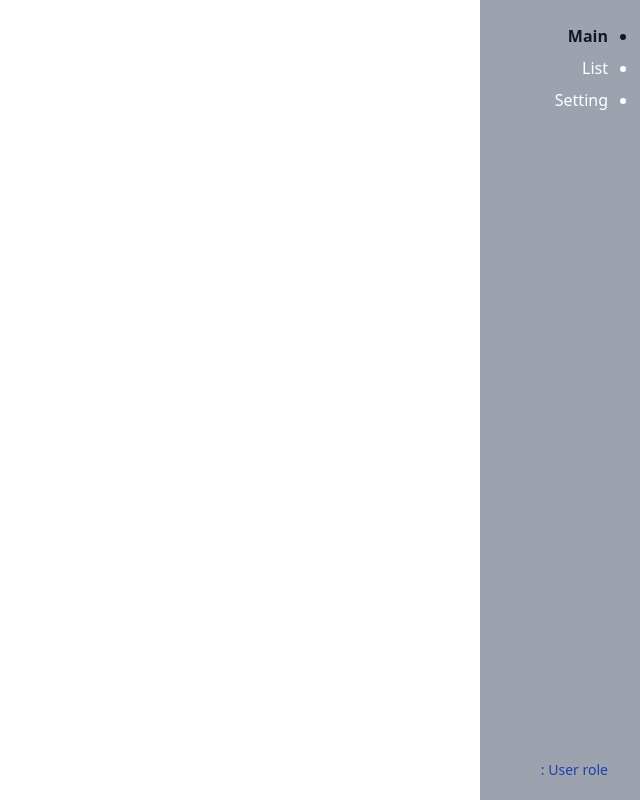
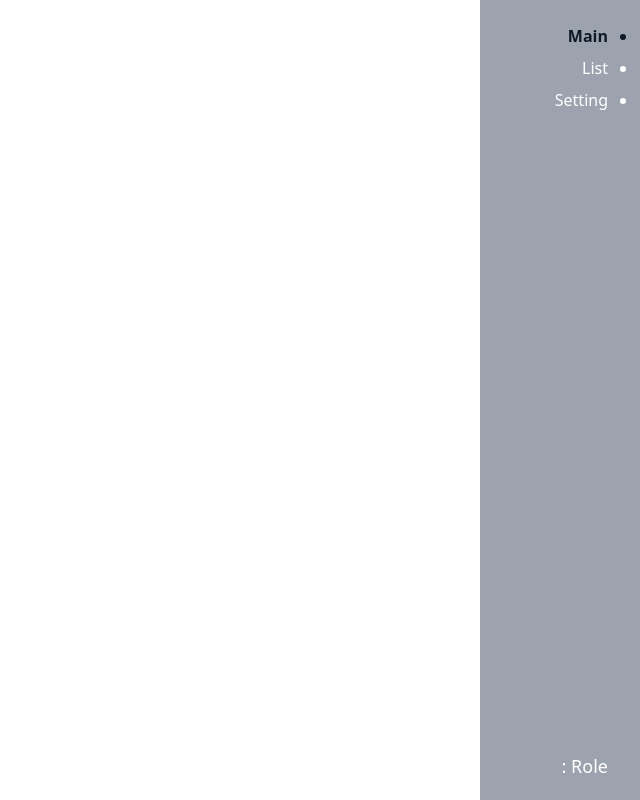
Before and after one commit to rohamalish/project-psp, a Next.js app in the folder project-psp/: page /components/menu in a window 1280 px wide. Shown: the whole page, without its empty margins (640-1280 px from the left). Built offline with nearby package versions, Linux system fonts and the light colour scheme.

Commit message:
chane role color

```diff
--- a/project-psp/app/components/menu/page.tsx
+++ b/project-psp/app/components/menu/page.tsx
@@ -39,7 +39,7 @@ function Menu() {
                 </li>
 
             </ul>
-            <span className='text-sm mt-5 fixed bottom-0 pb-5 text-blue-800'>User role : {state} </span>
+            <span className='text-lg mt-5 fixed bottom-0 pb-5 '>Role : <span className={`${state==="user" ? "text-green-400" :"text-red-500"}`}>{state}</span> </span>
         </nav>
     )
 }
```
